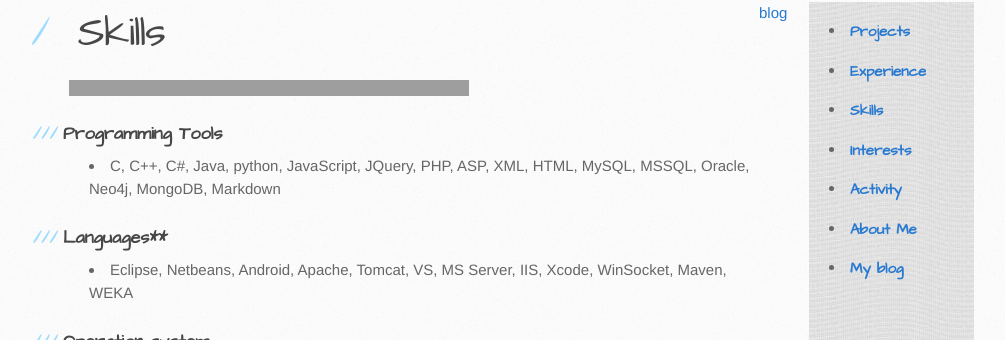
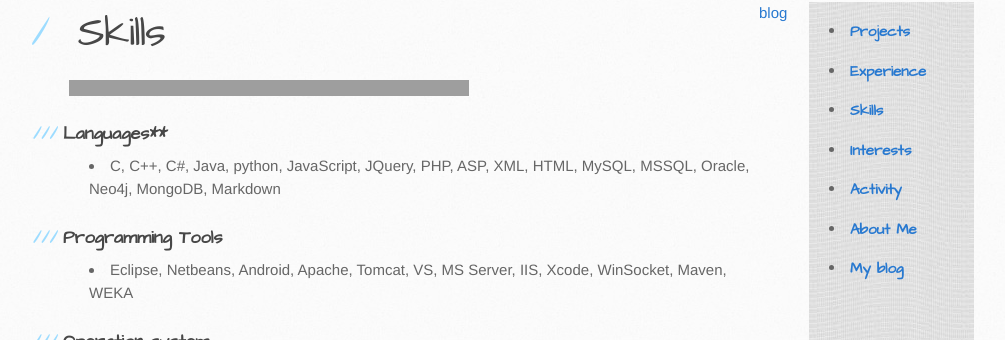
Before and after one commit to yjfox/yjfox.github.io, a Jekyll site: the page built from skills.md, in a window 1280 px wide, cut to the strip 230-570 px from the top of the page. Shown: the whole strip, without its empty margins (101-1106 px from the left). Built offline with Jekyll 4.4.1, drawn with Linux system fonts in a browser that asks for light colours; Markdown is read by kramdown in place of the engine named in the settings; comment, search, counter and statistics services are not loaded; grey boxes are pictures that could not be loaded.

```diff
--- a/skills.md
+++ b/skills.md
@@ -5,11 +5,11 @@ title: Research Experience
 
 <h1> Skills </h1>
 *****************
-###Programming Tools
+###Languages**
 - C, C++, C#, Java, python, JavaScript, JQuery, PHP, ASP, XML, HTML, MySQL, MSSQL, Oracle, Neo4j, MongoDB, Markdown
 
 
-###Languages**
+###Programming Tools
 - Eclipse, Netbeans, Android, Apache, Tomcat, VS, MS Server, IIS, Xcode, WinSocket, Maven, WEKA
 
 
```
